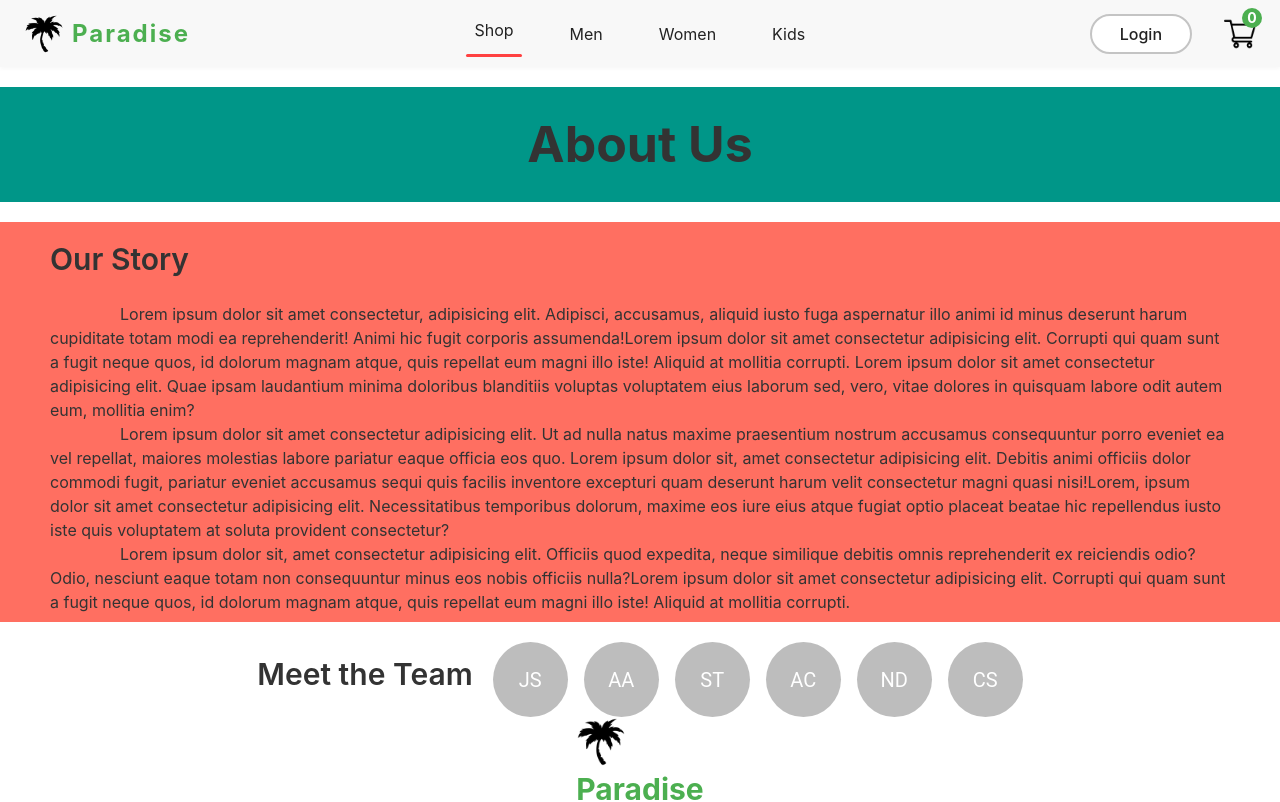
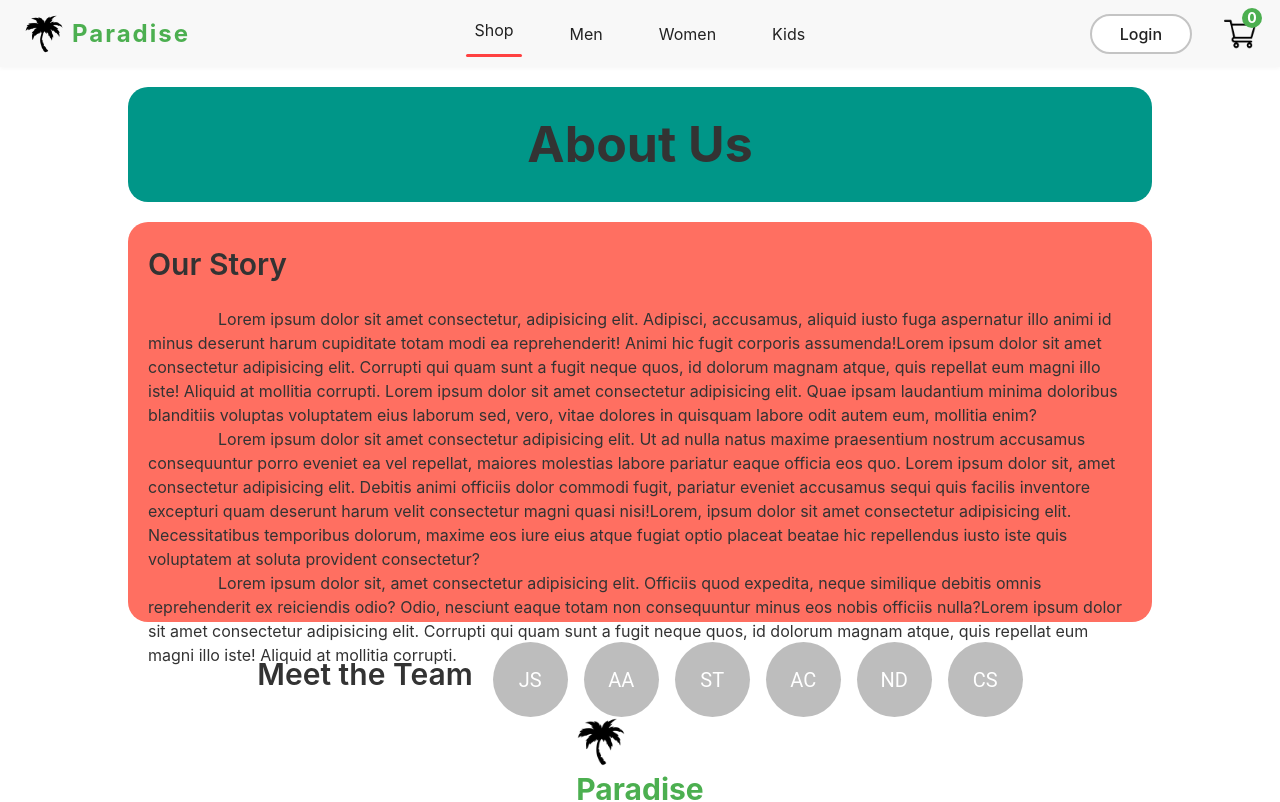
Before and after one commit to FranklinUniversityCompSciPracticum/SU25_Team2, a React (Create React App) app in the folder frontend/: page /about in a window 1280 px wide. Shown: the top 802 px of the page. Built offline with nearby package versions, Linux system fonts and the light colour scheme.

Commit message:
increased white space and rounded edges of about page content

```diff
--- a/frontend/src/Pages/CSS/About.css
+++ b/frontend/src/Pages/CSS/About.css
@@ -1,6 +1,6 @@
 .container{
     height: 70vh;
-    width: 100vw;
+    width: 80vw;
     display: flex;
     flex-direction: column;
     margin: 20px auto;
@@ -17,13 +17,15 @@
     width: 100%;
     height: 20vh;
     padding: 20px;
-    background-color: #009688
+    background-color: #009688;
+    border-radius: 20px;
 }
 
 .body {
-    padding: 15px 50px;
+    padding: 20px;
     background-color: #FF6F61;
     height: 50vh;
+    border-radius: 20px;
 }
 
 .body h2 {
```
